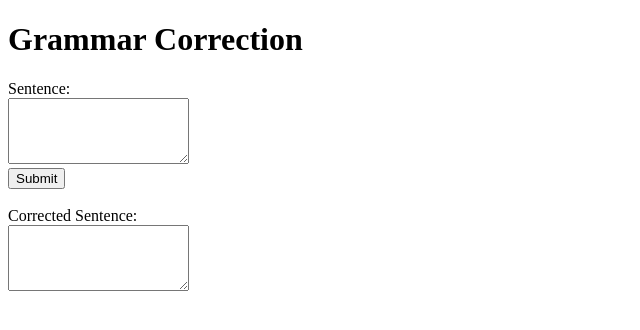
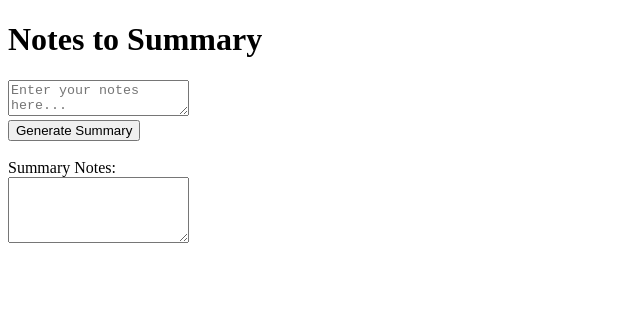
Before and after one commit to npgultiano/frontend, an Electron app: page renderer/index.html in a window 1280 px wide. Shown: the whole page, without its empty margins (0-640 px from the left). Drawn offline with Linux system fonts and the light colour scheme.

Commit message:
Set Html Structures

```diff
--- a/renderer/index.html
+++ b/renderer/index.html
@@ -10,27 +10,45 @@
       http-equiv="X-Content-Security-Policy"
       content="default-src 'self'; script-src 'self'"
     />
-    <title>Grammar Correction App</title>
-  </head>
-  <body>
 
-
-    <h1>Grammar Correction</h1>
+    <html>
+<head>
+    <title>Notes to Summary</title>
+    <style>
+        body {
+            font-family: Arial, sans-serif;
+            margin: 20px;
+        }
+        h1 {
+            text-align: center;
+        }
+        textarea {
+            width: 100%;
+            height: 200px;
+            margin-bottom: 10px;
+        }
+        button {
+            display: block;
+            margin: 10px auto;
+            padding: 10px 20px;
+            font-size: 16px;
+        }
+        #summary {
+            border: 1px solid #ccc;
+            padding: 10px;
+        }
+    </style>
+</head>
+<body>
+    <h1>Notes to Summary</h1>
+    <textarea id="notes" placeholder="Enter your notes here..."></textarea> <br>
+    <button onclick="generateSummary()">Generate Summary</button>
+    <div id="summary">
+    <br>
     <div>
-
-      <form id = "form_sentence">
-        <label for = "sentence"> Sentence: </label> <br>
-        <textarea name = "sentence" rows = "4"></textarea><br>
-        <input type = "submit" value = "Submit"><br>
-      </form>
-      <br>
-      <div>
-        <label for = "sentence_corrected"> Corrected Sentence: </label> <br>
-        <textarea name = "sentence_corrected" rows = "4" readonly></textarea>
-      </div>
-
+      <label for = "summary_notes">Summary Notes:</label> <br>
+      <textarea id = "summary_notes" rows = "4" readonly></textarea>
     </div>
-
-  </body>
+  </div>
   <script src="./js/renderer.js"></script>
 </html>
```
